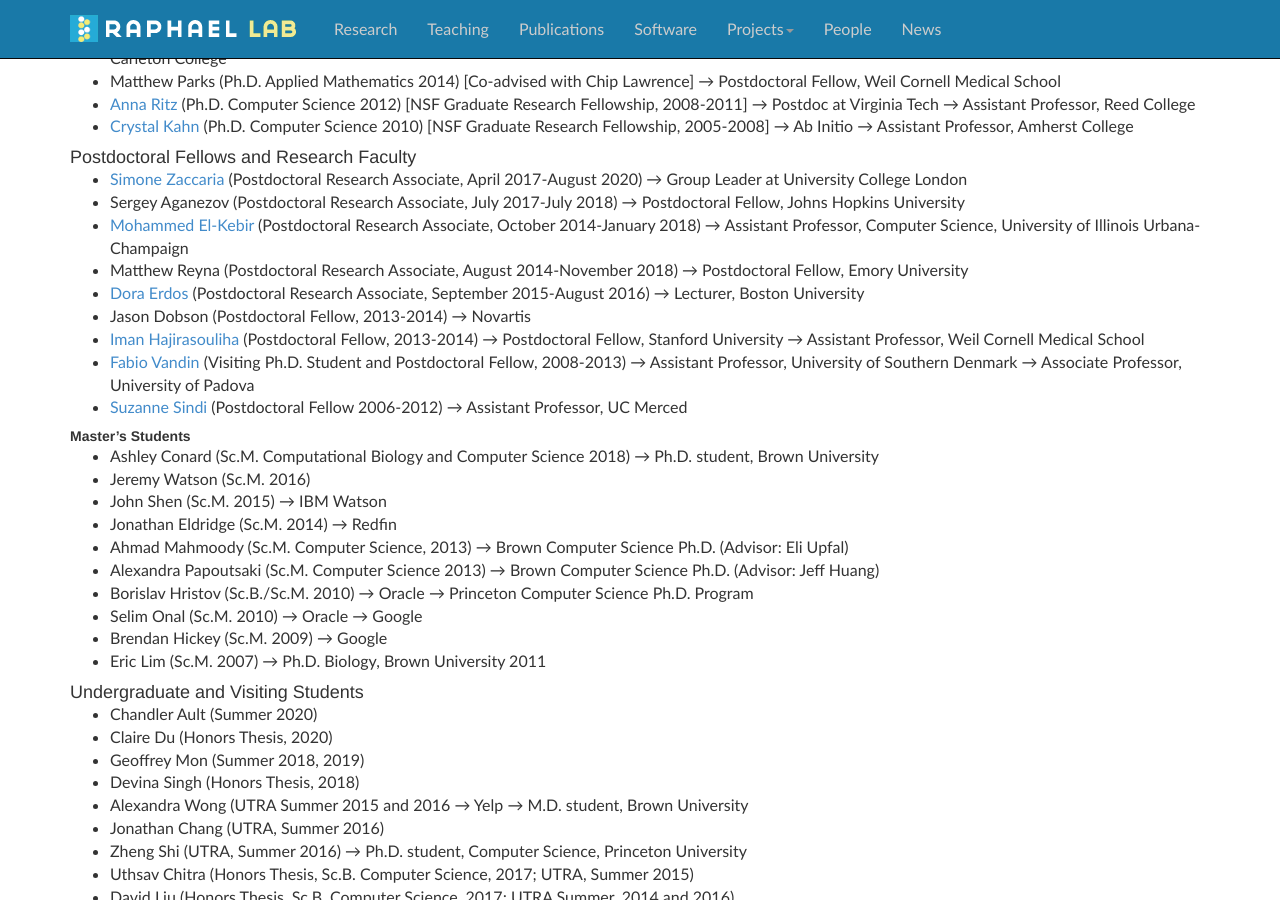
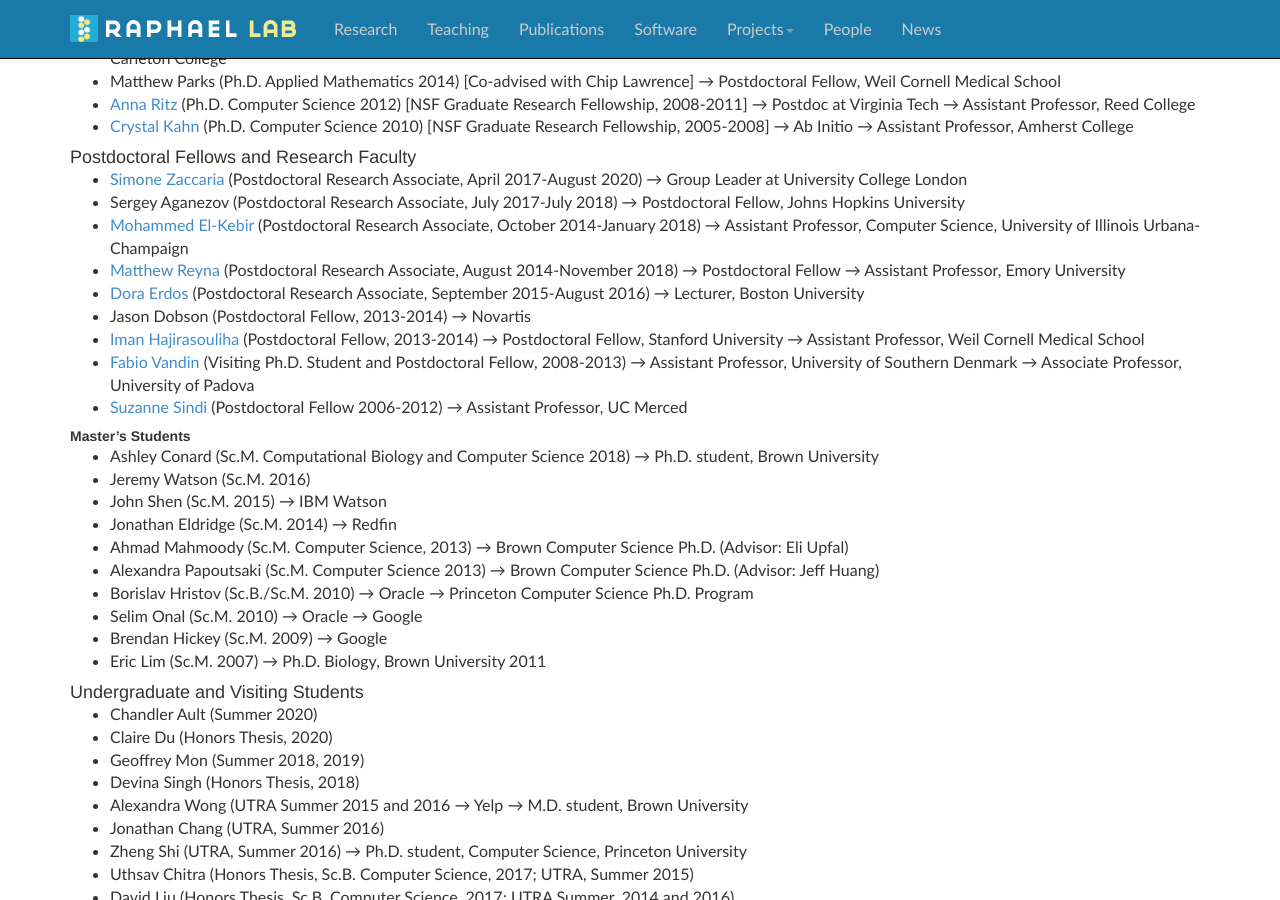
Before and after one commit to raphael-group/raphael-group.github.io, a Jekyll site: the page built from people/index.md, in a window 1280 px wide and 900 px high, scrolled down 852 px. Built offline with Jekyll 4.4.1, drawn with Linux system fonts in a browser that asks for light colours; nearby versions of some CDN libraries; comment, search, counter and statistics services are not loaded.

Commit message:
Update index.md

```diff
--- a/people/index.md
+++ b/people/index.md
@@ -54,7 +54,7 @@ There are currently openings in the group for outstanding postdoctoral fellows,
 * [Simone Zaccaria](https://simozacca.github.io/) (Postdoctoral Research Associate, April 2017-August 2020) &rarr; Group Leader at University College London
 * Sergey Aganezov (Postdoctoral Research Associate, July 2017-July 2018) &rarr; Postdoctoral Fellow, Johns Hopkins University
 * [Mohammed El-Kebir](https://scholar.google.com/citations?user=8mUzslcAAAAJ&hl=en) (Postdoctoral Research Associate, October 2014-January 2018) &rarr; Assistant Professor, Computer Science, University of Illinois Urbana-Champaign
-* Matthew Reyna (Postdoctoral Research Associate, August 2014-November 2018) &rarr; Postdoctoral Fellow, Emory University
+* [Matthew Reyna](https://reynalab.org) (Postdoctoral Research Associate, August 2014-November 2018) &rarr; Postdoctoral Fellow &rarr; Assistant Professor, Emory University
 * [Dora Erdos](http://cs-people.bu.edu/edori/) (Postdoctoral Research Associate, September 2015-August 2016) &rarr; Lecturer, Boston University
 * Jason Dobson (Postdoctoral Fellow, 2013-2014) &rarr; Novartis
 * [Iman Hajirasouliha](http://www.imanh.org/) (Postdoctoral Fellow, 2013-2014) &rarr; Postdoctoral Fellow, Stanford University &rarr; Assistant Professor, Weil Cornell Medical School
```
